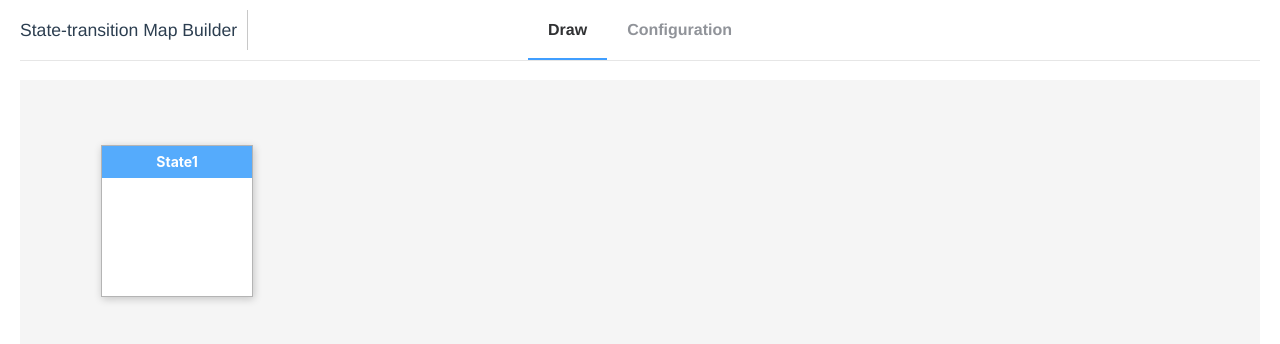
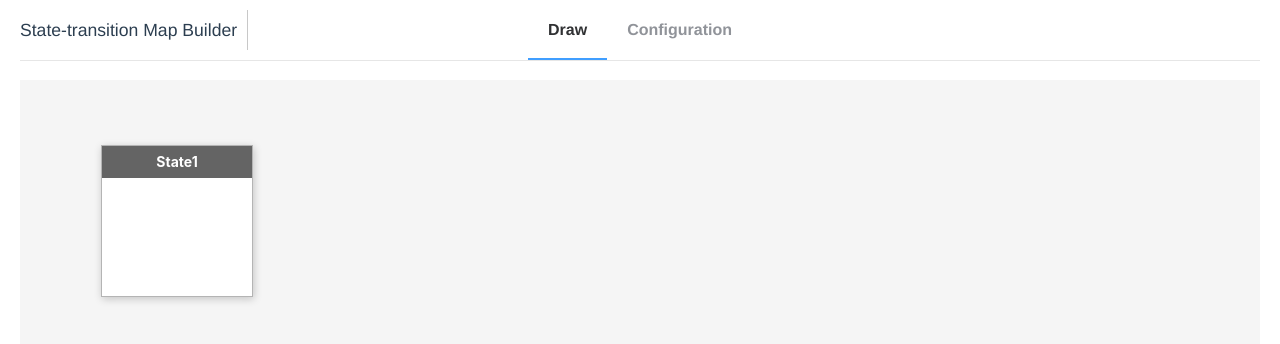
Before and after one commit to jzmrexu1s/state-transition-map, a Vue app: page /draw in a window 1280 px wide. Shown: the top 344 px of the page. Built offline with nearby package versions, Linux system fonts and the light colour scheme.

Commit message:
minor updates.

```diff
--- a/src/components/Draw.vue
+++ b/src/components/Draw.vue
@@ -28,9 +28,6 @@
         width="500px"
     >
     </el-dialog>
-    <ul>
-      <li v-for="item in personalityTypes">{{ item }}</li>
-    </ul>
   </div>
 </template>
 
@@ -137,7 +134,7 @@ export default {
   word-break  : break-all;
 }
 .flow-node-start>header{
-  background-color : #55abfc;
+  background-color : rgba(100, 100, 100, 1);
 }
 .el-table{
   color: #42b983;
```
